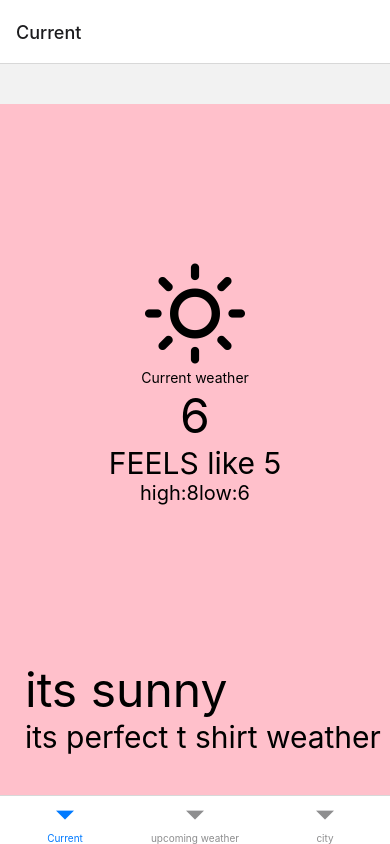
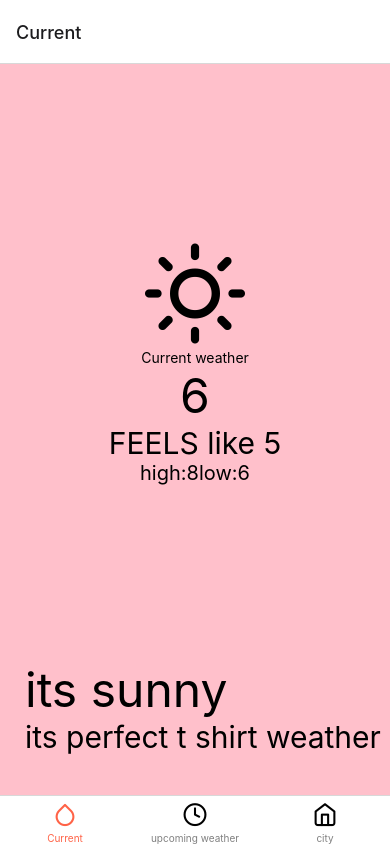
Before and after one commit to janitha-visna/react-native-weatherapp, a React Native app: screen /Current in a window 390 px wide. Built offline with nearby package versions, Linux system fonts and the light colour scheme.

Commit message:
styling TAB screens using tabBarIcons

```diff
--- a/App.js
+++ b/App.js
@@ -1,30 +1,65 @@
 import React from "react";
-import { View, StyleSheet } from "react-native";
+
 import CurrentWeather from "./src/screens/CurrentWeather";
 import UpcomingWeather from "./src/screens/UpcomingWeather";
 import City from "./src/screens/City";
 import { NavigationContainer } from "@react-navigation/native";
 import { createBottomTabNavigator } from "@react-navigation/bottom-tabs";
+import { Feather } from "@expo/vector-icons";
 
 const Tab = createBottomTabNavigator();
 
 const App = () => {
   return (
     <NavigationContainer>
-      <Tab.Navigator>
-        <Tab.Screen name={"Current"} component={CurrentWeather} />
-        <Tab.Screen name={"upcoming weather"} component={UpcomingWeather} />
-        <Tab.Screen name={"city"} component={City} />
-
-
+      <Tab.Navigator
+        screenOptions={{
+          tabBarActiveTintColor: "tomato",
+          tabBarInactiveTintColor: "grey",
+        }}
+      >
+        <Tab.Screen
+          name={"Current"}
+          component={CurrentWeather}
+          options={{
+            tabBarIcon: ({ focused }) => (
+              <Feather
+                name={"droplet"}
+                size={25}
+                color={focused ? "tomato" : "black"}
+              />
+            ),
+          }}
+        />
+        <Tab.Screen
+          name={"upcoming weather"}
+          component={UpcomingWeather}
+          options={{
+            tabBarIcon: ({ focused }) => (
+              <Feather
+                name={"clock"}
+                size={25}
+                color={focused ? "tomato" : "black"}
+              />
+            ),
+          }}
+        />
+        <Tab.Screen
+          name={"city"}
+          component={City}
+          options={{
+            tabBarIcon: ({ focused }) => (
+              <Feather
+                name={"home"}
+                size={25}
+                color={focused ? "tomato" : "black"}
+              />
+            ),
+          }}
+        />
       </Tab.Navigator>
     </NavigationContainer>
   );
 };
 
-const styles = StyleSheet.create({
-  container: {
-    flex: 15,
-  },
-});
 export default App;
--- a/src/screens/CurrentWeather.js
+++ b/src/screens/CurrentWeather.js
@@ -50,7 +50,7 @@
   },
   wrapper: {
     flex: 1,
-    marginTop: 40,
+
     backgroundColor: "pink",
   },
   temp: {
```
